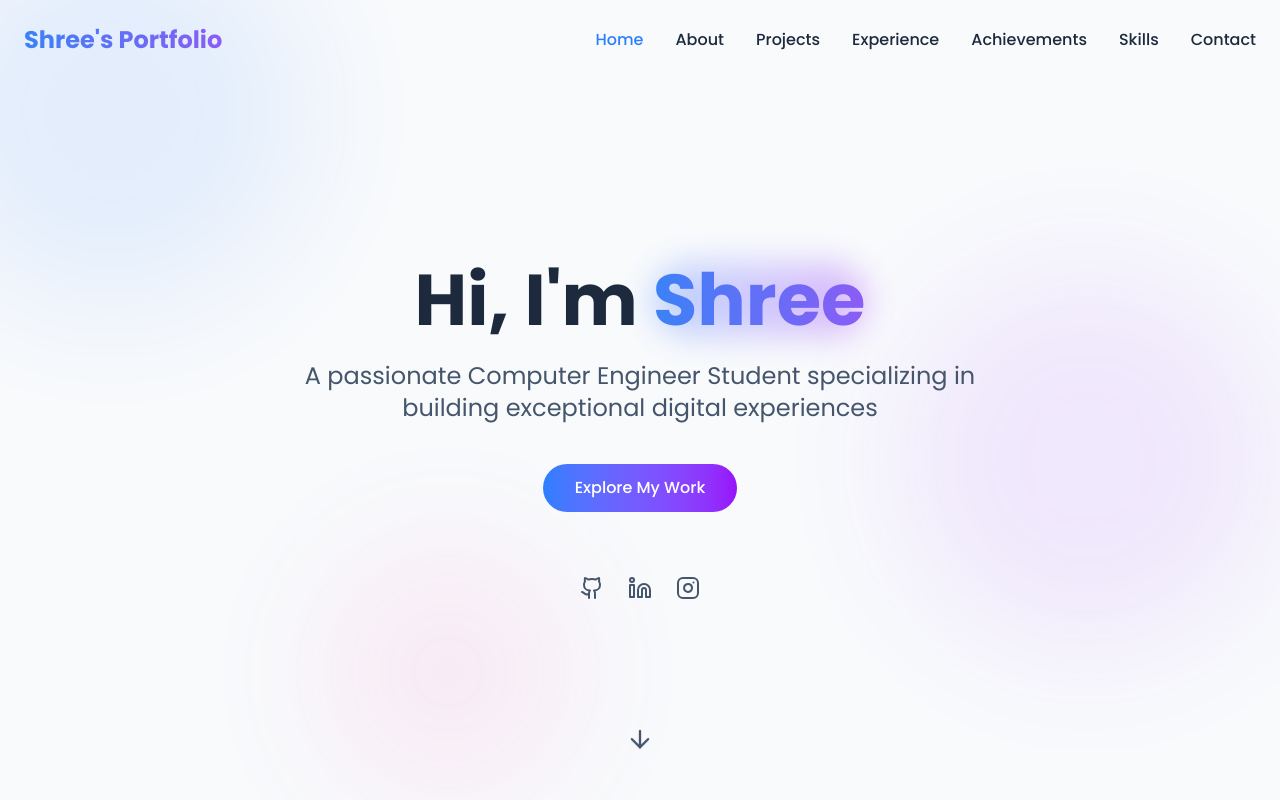
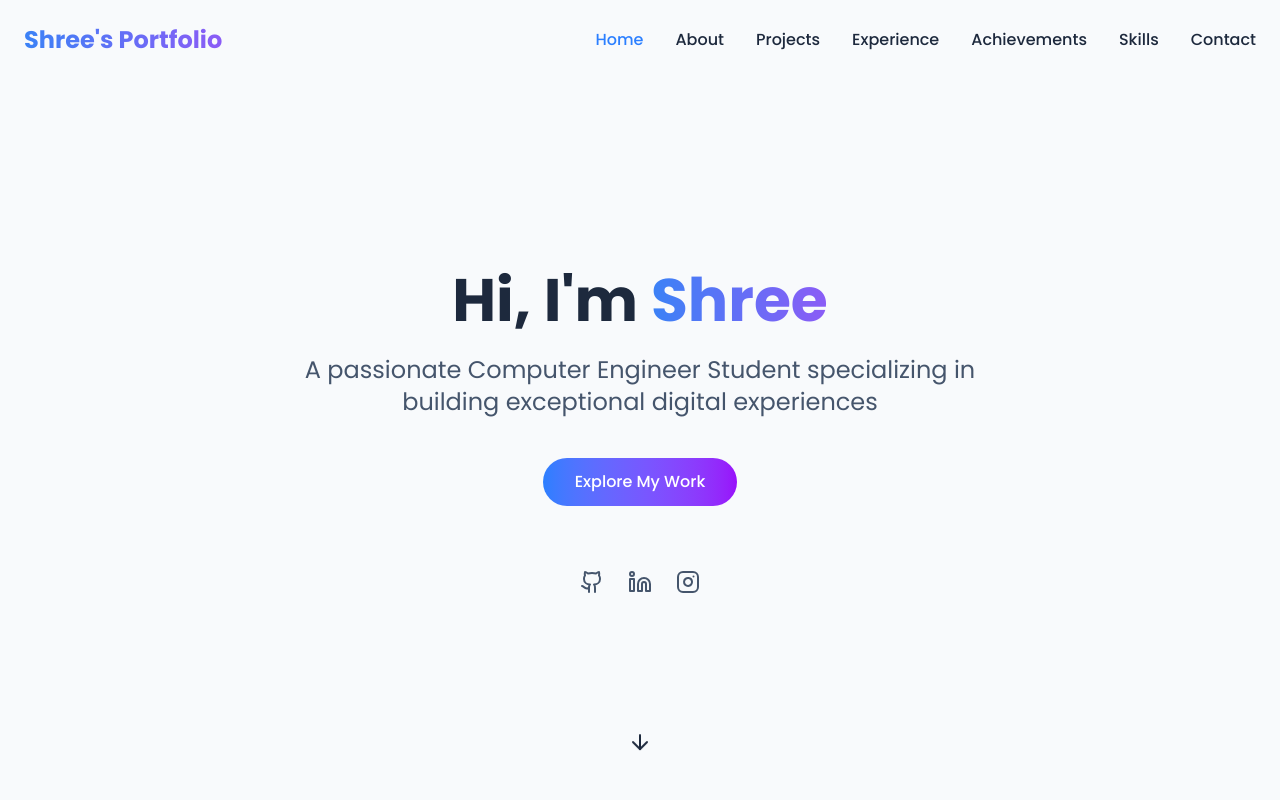
Before and after one commit to Shree2124/Shree-A, a React (Vite) app: page / in a window 1280 px wide. Shown: the top 800 px of the page. Built offline with nearby package versions, Linux system fonts and the light colour scheme.

Commit message:
style: update home section styling

```diff
--- a/src/components/Home.jsx
+++ b/src/components/Home.jsx
@@ -1,4 +1,4 @@
-import { useEffect, useRef, useState } from 'react';
+import { useEffect, useRef } from 'react';
 import { Github, Linkedin, Instagram, ArrowDown } from 'lucide-react';
 
 const Home = () => {
@@ -6,8 +6,6 @@ const Home = () => {
   const subtitleRef = useRef(null);
   const ctaRef = useRef(null);
   const socialRef = useRef(null);
-  const containerRef = useRef(null);
-  const [mousePosition, setMousePosition] = useState({ x: 0, y: 0 });
 
   useEffect(() => {
     const observer = new IntersectionObserver(
@@ -27,119 +25,36 @@ const Home = () => {
     if (socialRef.current) observer.observe(socialRef.current);
 
     return () => {
-      observer.disconnect();
+      if (titleRef.current) observer.unobserve(titleRef.current);
+      if (subtitleRef.current) observer.unobserve(subtitleRef.current);
+      if (ctaRef.current) observer.unobserve(ctaRef.current);
+      if (socialRef.current) observer.unobserve(socialRef.current);
     };
   }, []);
 
-  // 3D mouse effect
-  useEffect(() => {
-    const handleMouseMove = (e) => {
-      if (containerRef.current) {
-        const { clientX, clientY } = e;
-        const { left, top, width, height } = containerRef.current.getBoundingClientRect();
-
-        // Calculate position relative to center (in percentage from -50 to 50)
-        const x = ((clientX - left) / width - 0.5) * 2 * 25; // Max movement of 25px
-        const y = ((clientY - top) / height - 0.5) * 2 * 25;
-
-        setMousePosition({ x, y });
-      }
-    };
-
-    window.addEventListener('mousemove', handleMouseMove);
-    return () => {
-      window.removeEventListener('mousemove', handleMouseMove);
-    };
-  }, []);
-
-  // Parallax effect for title
-  useEffect(() => {
-    if (!titleRef.current) return;
-
-    const title = titleRef.current;
-
-    const handleMouseMove = (e) => {
-      const { clientX, clientY } = e;
-      const { left, top, width, height } = title.getBoundingClientRect();
-
-      const x = ((clientX - left) / width - 0.5) * 20; // Max shadow distance
-      const y = ((clientY - top) / height - 0.5) * 20;
-
-      title.style.textShadow = `
-        ${x * -0.5}px ${y * -0.5}px 0px rgba(255, 0, 255, 0.3),
-        ${x * 0.5}px ${y * 0.5}px 0px rgba(0, 255, 255, 0.3)
-      `;
-    };
-
-    window.addEventListener('mousemove', handleMouseMove);
-    return () => {
-      window.removeEventListener('mousemove', handleMouseMove);
-    };
-  }, []);
-
+  const scrollToProject = () => {
+    const aboutSection = document.getElementById('projects');
+    aboutSection.scrollIntoView({ behavior: 'smooth' });
+  };
   const scrollToAbout = () => {
     const aboutSection = document.getElementById('about');
     aboutSection.scrollIntoView({ behavior: 'smooth' });
   };
 
-  // Calculate 3D transform style based on mouse position
-  const getTransformStyle = (depth = 1) => {
-    const { x, y } = mousePosition;
-    return {
-      transform: `translate3d(${x * depth}px, ${y * depth}px, 0)`,
-      transition: 'transform 0.2s ease-out'
-    };
-  };
-
   return (
-    <div className="relative flex flex-col justify-center items-center px-4 pt-16 min-h-screen overflow-hidden" ref={containerRef}>
-      {/* Animated background elements */}
-      <div className="absolute inset-0 overflow-hidden pointer-events-none">
-        <div className="-top-20 -left-20 absolute bg-blue-500 opacity-10 blur-3xl rounded-full w-96 h-96"
-             style={getTransformStyle(0.2)}></div>
-        <div className="top-1/3 right-0 absolute bg-purple-500 opacity-10 blur-3xl rounded-full w-96 h-96"
-             style={getTransformStyle(0.3)}></div>
-        <div className="bottom-0 left-1/4 absolute bg-pink-400 opacity-10 blur-3xl rounded-full w-64 h-64"
-             style={getTransformStyle(0.25)}></div>
-      </div>
-
-      {/* Animated particles */}
-      <div className="absolute inset-0 opacity-30 pointer-events-none" style={getTransformStyle(0.1)}>
-        {Array.from({ length: 20 }).map((_, index) => (
-          <div
-            key={index}
-            className="absolute bg-white rounded-full"
-            style={{
-              width: `${Math.random() * 10 + 2}px`,
-              height: `${Math.random() * 10 + 2}px`,
-              left: `${Math.random() * 100}%`,
-              top: `${Math.random() * 100}%`,
-              opacity: Math.random() * 0.5 + 0.3,
-              animation: `float ${Math.random() * 10 + 10}s linear infinite`
-            }}
-          ></div>
-        ))}
-      </div>
-
-      <div className="z-10 relative w-full max-w-4xl text-center" style={getTransformStyle(0.05)}>
+    <div className="flex flex-col justify-center items-center px-4 pt-16 min-h-screen">
+      <div className="w-full max-w-4xl text-center">
         <h1
           ref={titleRef}
-          className="opacity-0 mb-6 font-bold text-4xl md:text-7xl transition-all duration-300"
-          style={{
-            transformStyle: 'preserve-3d',
-            transform: 'perspective(1000px) translateZ(0px)',
-          }}
+          className="opacity-0 mb-6 font-bold text-4xl md:text-6xl"
         >
-          Hi, I'm <span className="inline-block relative text-gradient hover:scale-110 transition-transform">
-            Shree
-            <span className="-z-10 absolute inset-0 bg-gradient-to-r from-blue-500 to-purple-600 opacity-30 blur-lg rounded-full"></span>
-          </span>
+          Hi, I'm <span className="text-gradient">Shree</span>
         </h1>
 
         <p
           ref={subtitleRef}
           className="opacity-0 mx-auto mb-10 max-w-2xl text-slate-600 dark:text-slate-300 text-xl md:text-2xl"
-          style={{ animationDelay: '0.3s', ...getTransformStyle(0.1) }}
+          style={{ animationDelay: '0.3s' }}
         >
           A passionate Computer Engineer Student specializing in building exceptional digital experiences
         </p>
@@ -147,45 +62,28 @@ const Home = () => {
         <div
           ref={ctaRef}
           className="opacity-0 mb-16"
-          style={{ animationDelay: '0.6s', ...getTransformStyle(0.15) }}
+          style={{ animationDelay: '0.6s' }}
         >
           <button
-            onClick={scrollToAbout}
-            className="group relative bg-gradient-to-r from-blue-500 to-purple-600 hover:shadow-lg px-8 py-3 rounded-full focus:outline-none overflow-hidden font-medium text-white transition-all hover:-translate-y-1 duration-300 transform"
+            onClick={scrollToProject}
+            className="bg-gradient-to-r from-blue-500 to-purple-600 hover:shadow-lg px-8 py-3 rounded-full focus:outline-none font-medium text-white transition hover:-translate-y-1 cursor-pointer transform"
           >
-            <span className="z-10 relative">Explore My Work</span>
-            <span className="absolute inset-0 bg-gradient-to-r from-purple-600 to-blue-500 opacity-0 group-hover:opacity-100 transition-opacity duration-300"></span>
-            <span className="absolute -inset-0 bg-white opacity-25 scale-x-0 group-hover:scale-x-100 skew-x-12 origin-left transition-transform duration-500"></span>
+            Explore My Work
           </button>
         </div>
 
         <div
           ref={socialRef}
           className="flex justify-center space-x-6 opacity-0"
-          style={{ animationDelay: '0.9s', ...getTransformStyle(0.2) }}
+          style={{ animationDelay: '0.9s' }}
         >
-          <a
-            href="https://github.com/Shree2124"
-            target="_blank"
-            rel="noopener noreferrer"
-            className="text-slate-600 hover:text-blue-500 dark:hover:text-blue-400 dark:text-slate-300 hover:scale-125 transition-all duration-300 transform"
-          >
+          <a href="https://github.com/Shree2124" target="_blank" rel="noopener noreferrer" className="text-slate-600 hover:text-blue-500 dark:hover:text-blue-400 dark:text-slate-300 transition-colors">
             <Github size={24} />
           </a>
-          <a
-            href="https://www.linkedin.com/in/shree-alasande-933934272/"
-            target="_blank"
-            rel="noopener noreferrer"
-            className="text-slate-600 hover:text-blue-500 dark:hover:text-blue-400 dark:text-slate-300 hover:scale-125 transition-all duration-300 transform"
-          >
+          <a href="https://www.linkedin.com/in/shree-alasande-933934272/" target="_blank" rel="noopener noreferrer" className="text-slate-600 hover:text-blue-500 dark:hover:text-blue-400 dark:text-slate-300 transition-colors">
             <Linkedin size={24} />
           </a>
-          <a
-            href="https://www.instagram.com/shreealasande/"
-            target="_blank"
-            rel="noopener noreferrer"
-            className="text-slate-600 hover:text-blue-500 dark:hover:text-blue-400 dark:text-slate-300 hover:scale-125 transition-all duration-300 transform"
-          >
+          <a href="https://www.instagram.com/shreealasande/" target="_blank" rel="noopener noreferrer" className="text-slate-600 hover:text-blue-500 dark:hover:text-blue-400 dark:text-slate-300 transition-colors">
             <Instagram size={24} />
           </a>
         </div>
@@ -193,16 +91,10 @@ const Home = () => {
 
       <button
         onClick={scrollToAbout}
-        className="bottom-10 left-1/2 absolute hover:scale-110 transition-transform -translate-x-1/2 animate-bounce cursor-pointer transform"
-        style={getTransformStyle(0.3)}
+        className="bottom-10 left-1/2 absolute -translate-x-1/2 animate-bounce cursor-pointer cursor-pointer transform"
       >
-        <ArrowDown size={28} className="text-slate-600 hover:text-blue-500 dark:hover:text-blue-400 dark:text-slate-300 transition-colors" />
+        <ArrowDown size={24} />
       </button>
-
-      {/* CSS Animations */}
-      <style jsx>{`
-
-      `}</style>
     </div>
   );
 };
```
